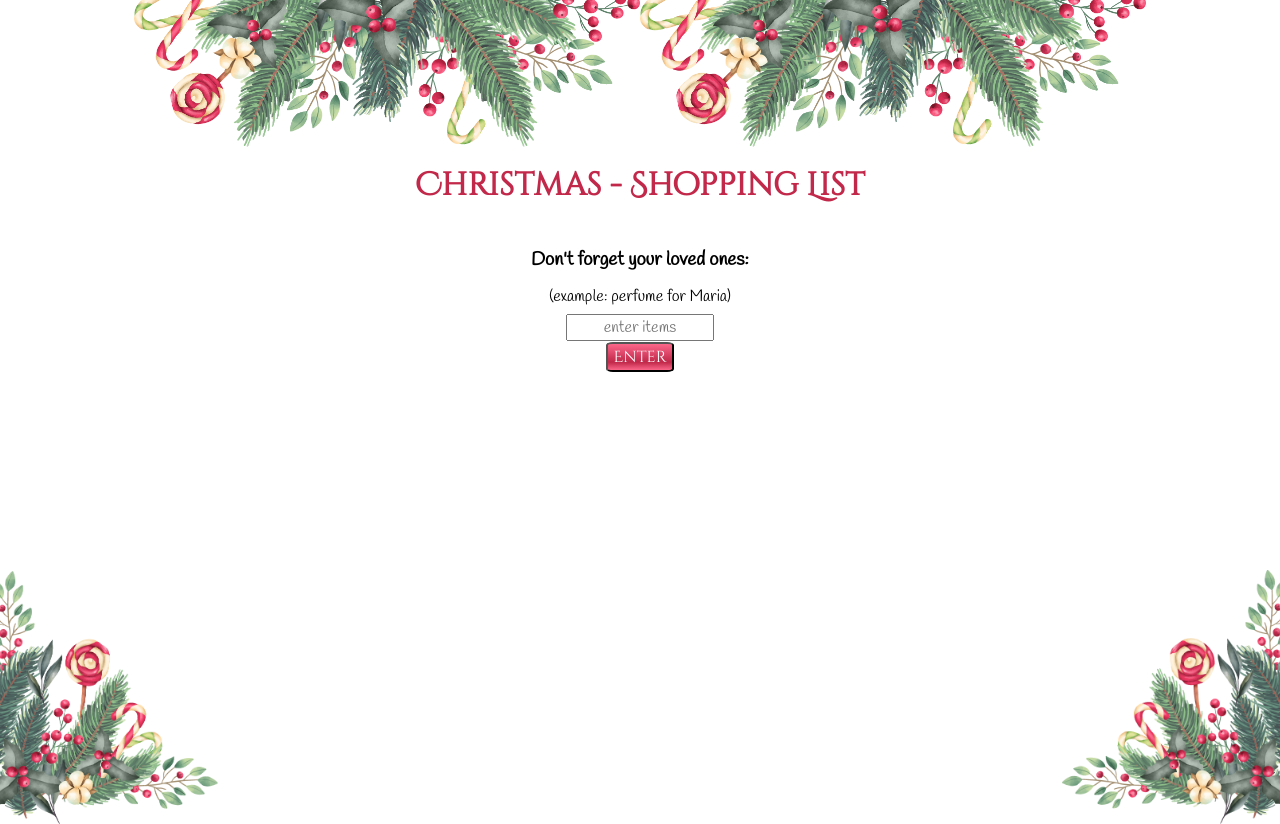
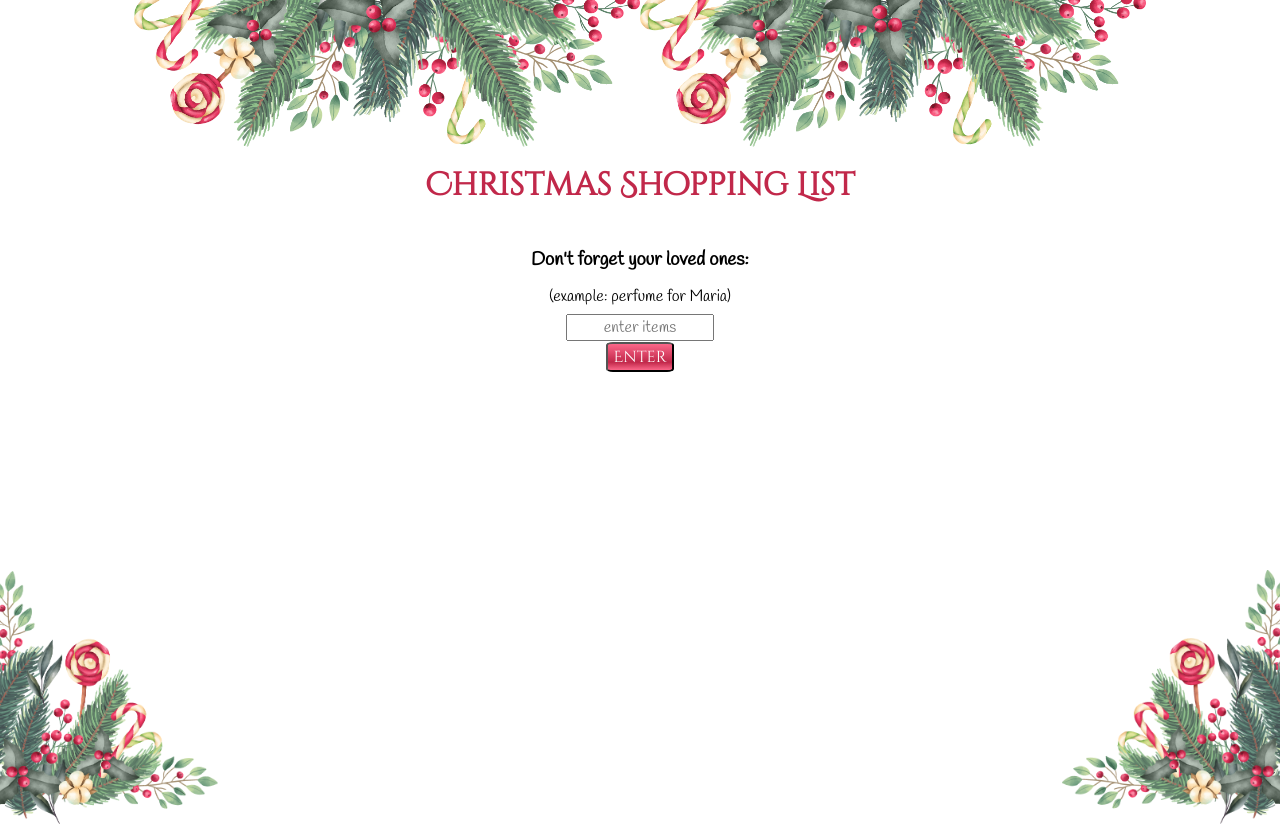
Before and after one commit to Nuity29/christmas_shopping_list, a plain HTML site: page index.html in a window 1280 px wide. Shown: the top 824 px of the page. Drawn offline with Linux system fonts and the light colour scheme.

Commit message:
Add files via upload

```diff
--- a/index.html
+++ b/index.html
@@ -14,7 +14,7 @@
       <img class="top" src="image/top_for_web.png" alt="Christmas ornament" class="responsive">
       <img class="top" src="image/top_for_web.png" alt="Christmas ornament" class="responsive">
     </header>
-      <h1>Christmas - Shopping List</h1>
+      <h1>Christmas Shopping List</h1>
       <h3>Don't forget your loved ones:</h3>
       <p>(example: perfume for Maria)</p> <!-- add a for who list -->
       <input id="userinput" type="text" placeholder="enter items"><br> <!-- it's used an id instead of class because it's faster for the browser to read IDs, since there is only one id per type -->
--- a/style.css
+++ b/style.css
@@ -25,10 +25,12 @@ body{
 }
 
 h1{
+  display: flex;
   font-family: 'Cinzel Decorative', cursive;
   margin-bottom: 3%;
   color: #C1284A;
   line-height: 110%;
+  text-align: center;
 }
 
 p, #userinput{
```
